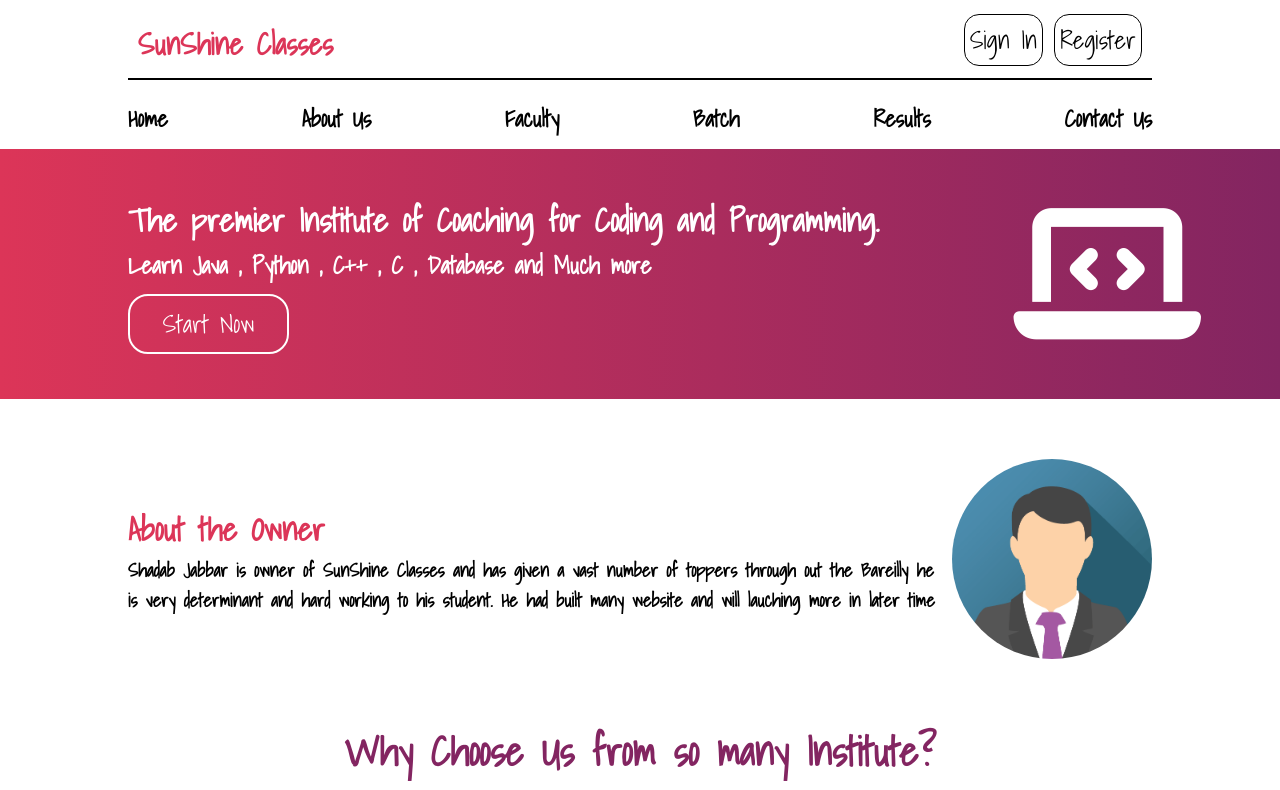
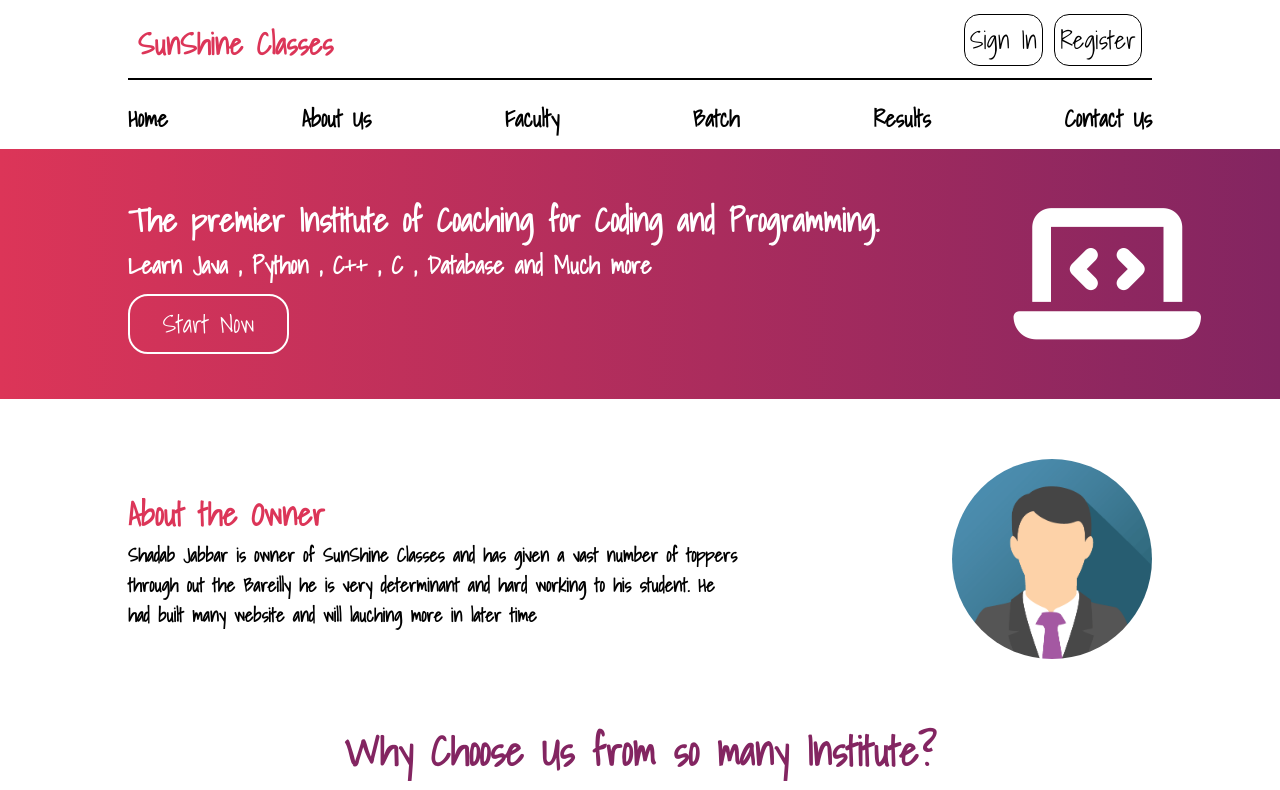
Before and after one commit to shadabjabbar/SunShine-Classes, a plain HTML site: page index.html in a window 1280 px wide. Shown: the top 790 px of the page. Drawn offline with Linux system fonts and the light colour scheme.

Commit message:
First Commit

```diff
--- a/index.css
+++ b/index.css
@@ -126,7 +126,7 @@
   flex-direction: column;
   justify-content: center;
   align-items: flex-start;
-  flex: : 60%;
+  flex:  60%;
   height: 300px;
 }
 .author-photo{
```
Also changed, not shown: index.html (+0 -2 lines).
